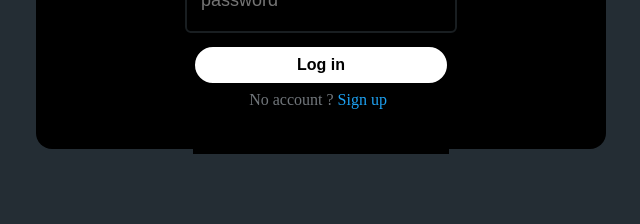
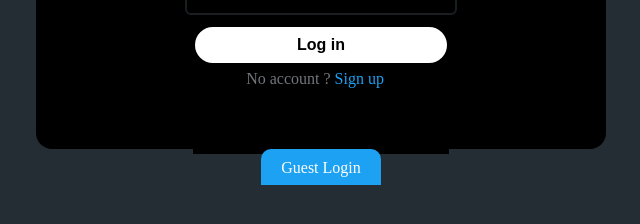
Before and after one commit to Kiran-Alex/react-twitter-clone, a React (Create React App) app: page /login in a window 1280 px wide. Shown: the part 574-798 px from the top of the page, without its empty margins (319-959 px from the left). Built offline with nearby package versions, Linux system fonts and the light colour scheme; the HTML template or start-up script is replaced by a standard one.

Commit message:
guest login button added

```diff
--- a/src/App.js
+++ b/src/App.js
@@ -3,6 +3,7 @@ import { Route,Routes,Navigate, Link } from 'react-router-dom';
 import Login from './Login';
 import React from 'react';
 import Signup from './Signup'
+import Home from './Home';
 
 function App() {
   return (
@@ -11,6 +12,7 @@ function App() {
       <Route path="/login" element={<Login/>} />
       <Route path='/' element={ <Navigate to="/login"  replace/>}/>
       <Route path='/signup' element={<Signup/>}/>
+      <Route path='/homepage' element={<Home/>}/>
       </Routes>
     </React.Fragment>
   );
--- /dev/null
+++ b/src/Home.js
@@ -0,0 +1,11 @@
+import React from 'react'
+
+function Home() {
+  return (
+    <div>
+
+    </div>
+  )
+}
+
+export default Home;
--- a/src/Login.js
+++ b/src/Login.js
@@ -13,6 +13,7 @@ import { Link, useNavigate } from 'react-router-dom'
         <button>Log in</button>
       </form>
       <span> No account ? <Link to="/signup">Sign up</Link></span>
+     <Link id='gl' to="/homepage"> Guest Login</Link>
     </div>
   )
 }
--- a/src/styles/Login.css
+++ b/src/styles/Login.css
@@ -109,3 +109,17 @@ a {
     text-decoration: none;
     color :#1DA1F2;
 }
+
+#gl {
+  background-color:#1DA1F2;
+  color: white;
+  padding: 10px 20px 8px 20px;
+  border-top-left-radius: 10px;
+  border-top-right-radius: 10px;
+  transform: translateY(16px);
+  font-weight:normal;
+}
+
+#gl:hover {
+  background-color: #1a87ca;
+}
--- a/src/styles/Signup.css
+++ b/src/styles/Signup.css
@@ -99,7 +99,7 @@ button {
 span {
     color: #71767b;
     font-size: medium;
-    transform: translate(-3px,-45px);
+    transform: translate(-6px,-45px);
 }
 
 a {
```
